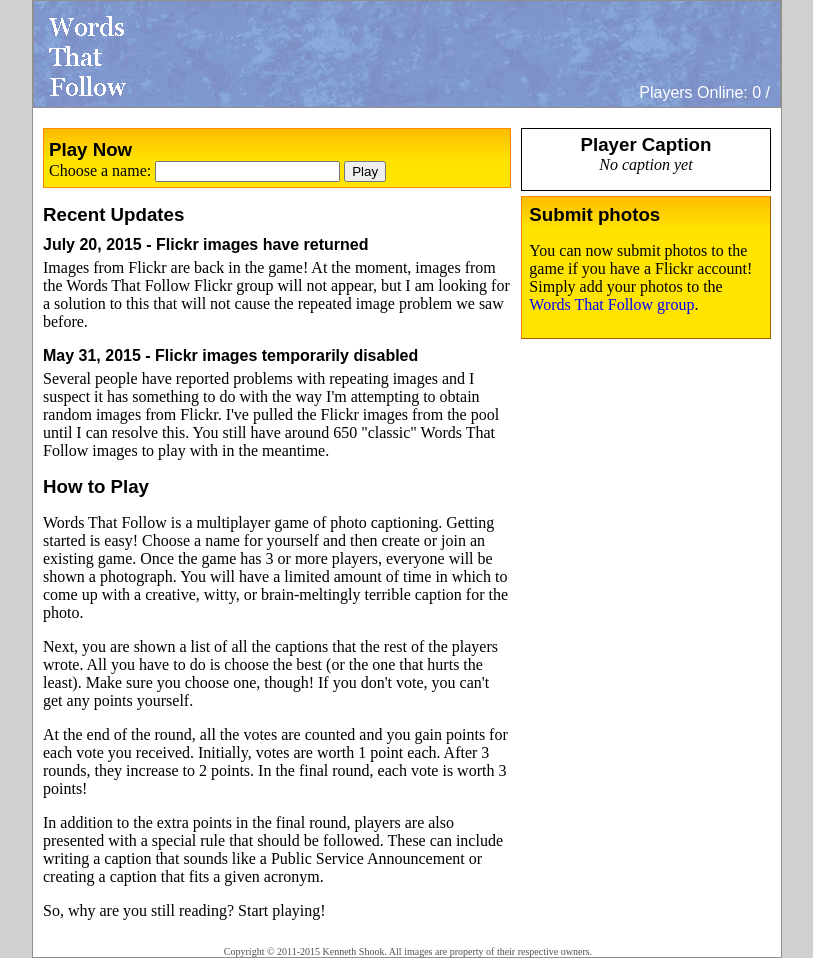
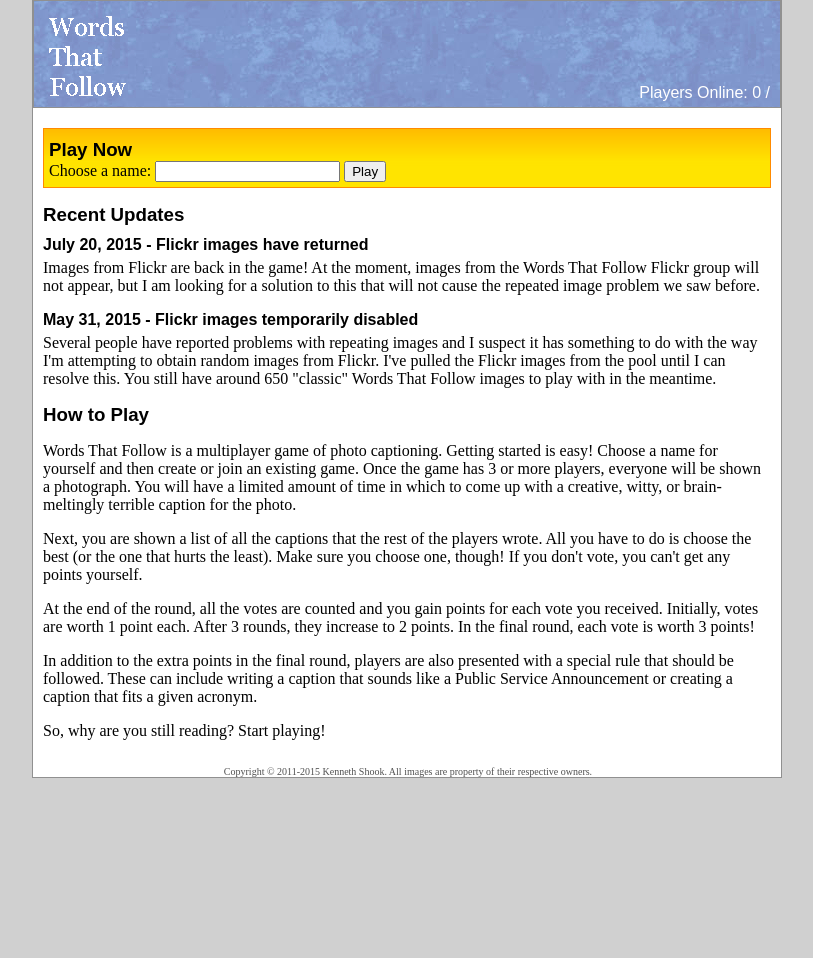
Before and after one commit to cronomst/wtf, a PHP site: page / in a window 1280 px wide. Shown: the whole page, without its empty margins (233-1046 px from the left). After the commit the page ends 778 px from the top, so only its background shows below. Run offline with PHP 8.4, Linux system fonts and the light colour scheme; data that the repository does not hold is empty.

Commit message:
Removed feature caption from home page

```diff
--- a/featured.js
+++ /dev/null
@@ -1,28 +0,0 @@
-var maxwidth = 240;
-var maxheight = 300;
-function resize(img) {
-    img.width = maxwidth;
-    img.style.display = "inline-block";
-/*
-	// Apparently this is all overly elaborite and not need.  I'll keep it around just in case I found some issue with the absurdly simple solution above.
-	if (navigator.appName == 'Microsoft Internet Explorer') {
-		img.width = maxwidth;
-		img.style.display = "inline-block";
-	} else {
-		var ratio = img.width / img.height;
-		var w1 = maxwidth;
-		var h1 = maxwidth / ratio;
-		var w2 = maxheight * ratio;
-		var h2 = maxheight;
-
-		if (w2 > maxwidth) {
-			img.width = w1;
-			img.height = h1;
-		} else {
-			img.width = w2;
-			img.height = h2;
-		}
-		img.style.display = "inline-block";
-	}*/
-
-}
--- a/index.css
+++ b/index.css
@@ -78,7 +78,6 @@ a:hover {
 }
 
 #play_now {
-    margin-right: 260px;
     background-image: url("./play/orange.png");
     background-repeat: repeat-x;
     background-color: #ffe400;
@@ -93,44 +92,8 @@ a:hover {
 
 #game_desc, #recent_news {
     margin-top: 1em;
-    margin-right: 260px;
 }
 
-/* Side bar */
-#sidebar {
-    position: absolute;
-    top: 0px;
-    right: 10px;
-    width: 250px;
-}
-#sidebar #add_photos {
-    /*border: 2px outset #f0f0f0;*/
-    /*background-color: #d0d0d0;*/
-    background-image: url("./play/orange.png");
-    background-repeat: repeat-x;
-    background-color: #ffe400;
-    border: 1px outset #ff8a00;
-    margin-top: 5px;
-    padding: 1ex;
-}
-#sidebar #add_photos h3 {
-    margin: 0;
-    padding-bottom: 0;
-}
-/* Feature caption */
-#featured {
-    text-align: center;
-    border: 1px solid black;
-}
-#featured img {
-    border: 1px solid black;
-}
-#featured p {
-    font-style: italic;
-    margin-top: 0;
-    margin-left: 5px;
-    margin-right: 5px;
-}
 /* News */
 #recent_news h3 {
     margin-bottom: 10px;
--- a/index.php
+++ b/index.php
@@ -7,7 +7,6 @@ require_once('bootstrap.php');
 
 $wtfConfig = Configuration::getInstance();
 $wtfGameState = GameState::getInstance();
-$wtfFeatured = FeaturedCaps::getInstance();
 
 define("MAX_NAME_LEN", 17);
 
@@ -22,8 +21,6 @@ if (isset($_COOKIE['player_name'])) {
 } else {
     $escapedPlayerName = "";
 }
-
-$featured = $wtfFeatured->getFeaturedCaption();
 
 $news = new News();
 
@@ -53,7 +50,6 @@ if (isset($_SESSION['login_error'])) {
             <meta name="Generator" content="Notepad++" />
             <meta name="author" content="Kenneth Shook" />
             <meta name="google-site-verification" content="UQdTbTgzSc1JCbikRZIp_q-93_Gr2mZhfNWFRs8HbUA" />
-            <script type="text/javascript" src="featured.js"></script>
     </head>
     <body<?php if ($use_facebook) echo ' class="fb"'; ?>>
         <div id="container">
@@ -70,31 +66,6 @@ if (isset($_SESSION['login_error'])) {
                     <p>You MUST have Javascript enabled to use this site.</p>
                     <p>Javascript is current DISABLED for your browser.</p>
                 </noscript>
-                <div id="sidebar">
-                    <div id="featured">
-                        <h3>Player Caption</h3>
-                        <?php
-                        if ($featured == false) {
-                            ?>
-                            <p>No caption yet</p>
-                            <?php
-                        } else {
-                            $fimg = $featured['image'];
-                            $fname = $featured['name'];
-                            $fcap = $featured['caption'];
-                            echo "<div><img src=\"./play/gameimages/$fimg\" alt=\"Featured caption\" style=\"display: none;\" onload=\"resize(this)\" /></div>\n";
-                            echo "<p>$fcap ($fname)</p>\n";
-                        }
-                        ?>
-                    </div>
-                    <div id="add_photos">
-                        <h3>Submit photos</h3>
-                        <p>You can now submit photos to the game if you have a Flickr account!
-                            Simply add your photos to the
-                            <a href="http://www.flickr.com/groups/wordsthatfollow/">Words That Follow group</a>.
-                        </p>
-                    </div>
-                </div>
                 <div id="play_now">
                     <h3>Play Now</h3>
                     <form method="POST" action="./play/login.php">
```
